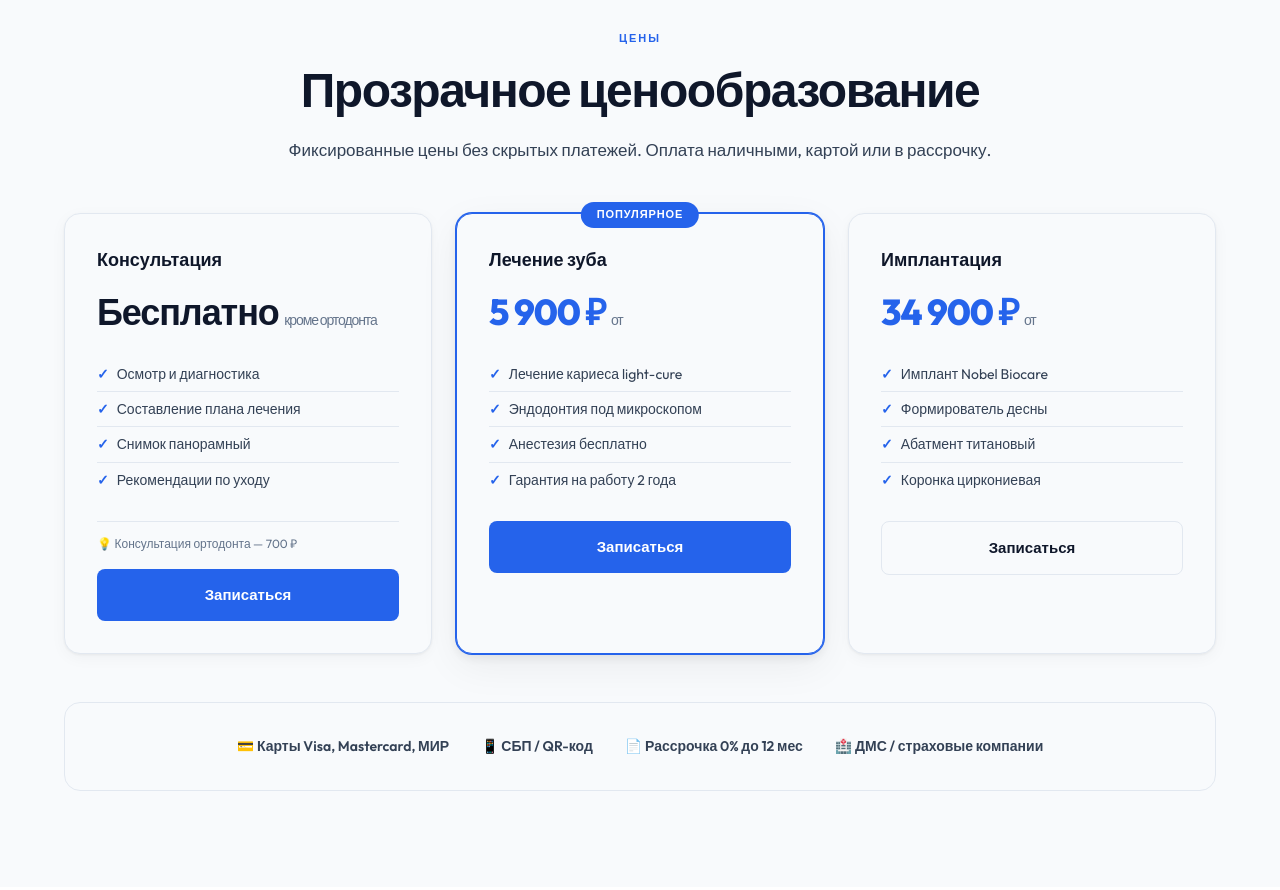
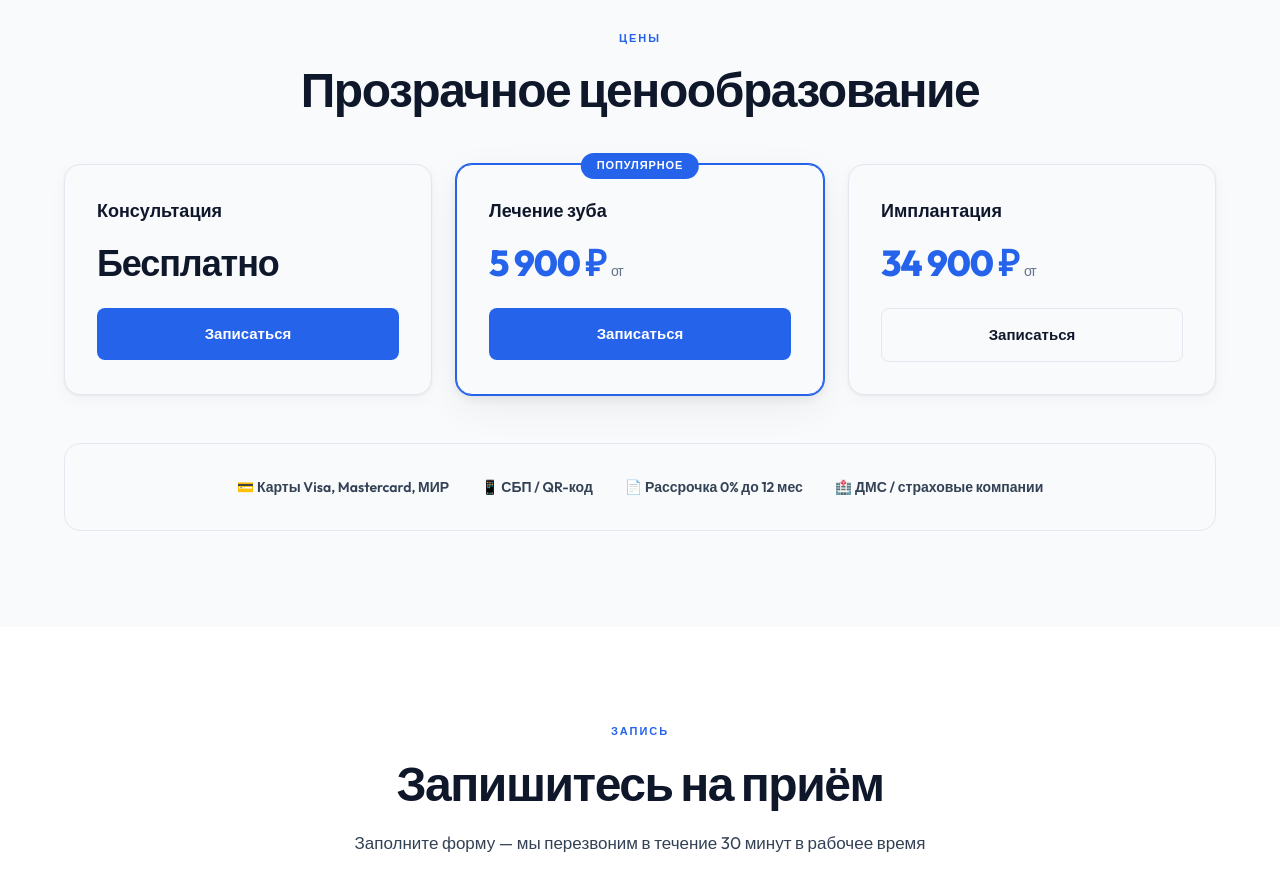
Before and after one commit to Anmuzzz/dentos, a website: page index.html in a window 1280 px wide. Shown: the part 3620-4510 px from the top of the page. Drawn offline with Linux system fonts and the light colour scheme; no server answers.

Commit message:
remove pricing descriptions

```diff
--- a/index.html
+++ b/index.html
@@ -1081,48 +1081,26 @@
   </section>
 
   <!-- ===================== PRICING / PAYMENT ===================== -->
-  <section id="pricing" class="section-padding" style="background:var(--surface-card);">
+   <section id="pricing" class="section-padding" style="background:var(--surface-card);">
     <div class="container">
       <div class="reveal" style="text-align:center;margin-bottom:16px;">
         <div class="section-label">Цены</div>
         <h2 class="section-title">Прозрачное ценообразование</h2>
-        <p class="section-desc" style="margin:0 auto;">Фиксированные цены без скрытых платежей. Оплата наличными, картой или в рассрочку.</p>
       </div>
       <div class="payment-grid">
         <div class="payment-card reveal" style="order:-1;">
           <h3>Консультация</h3>
-          <div class="price" style="color:var(--text-primary);">Бесплатно <small>кроме ортодонта</small></div>
-          <ul>
-            <li>Осмотр и диагностика</li>
-            <li>Составление плана лечения</li>
-            <li>Снимок панорамный</li>
-            <li>Рекомендации по уходу</li>
-          </ul>
-          <p style="font-size:12px;color:var(--text-tertiary);margin-bottom:16px;border-top:1px solid var(--border);padding-top:12px;">
-            💡 Консультация ортодонта — 700 ₽
-          </p>
+          <div class="price" style="color:var(--text-primary);">Бесплатно</div>
           <a href="#appointment" class="btn btn-primary">Записаться</a>
         </div>
         <div class="payment-card popular reveal">
           <h3>Лечение зуба</h3>
           <div class="price">5 900 ₽ <small>от</small></div>
-          <ul>
-            <li>Лечение кариеса light-cure</li>
-            <li>Эндодонтия под микроскопом</li>
-            <li>Анестезия бесплатно</li>
-            <li>Гарантия на работу 2 года</li>
-          </ul>
           <a href="#appointment" class="btn btn-primary">Записаться</a>
         </div>
         <div class="payment-card reveal">
           <h3>Имплантация</h3>
           <div class="price">34 900 ₽ <small>от</small></div>
-          <ul>
-            <li>Имплант Nobel Biocare</li>
-            <li>Формирователь десны</li>
-            <li>Абатмент титановый</li>
-            <li>Коронка циркониевая</li>
-          </ul>
           <a href="#appointment" class="btn btn-outline">Записаться</a>
         </div>
       </div>
```
